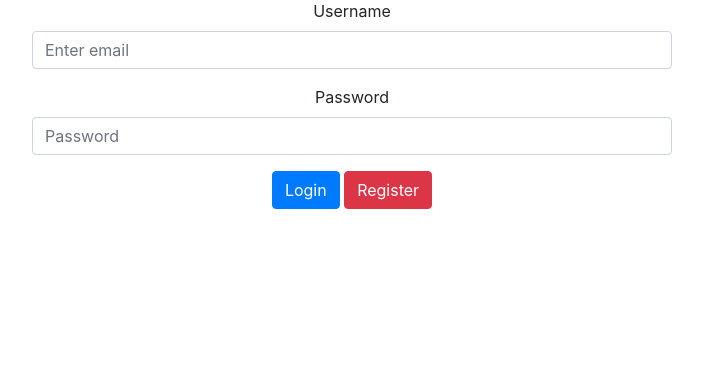
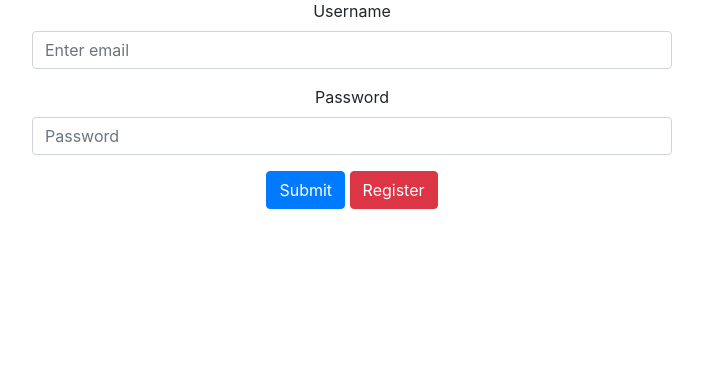
Before and after one commit to CreativePenguin/nounGenerator, a Flask app: page /login in a window 1280 px wide. Shown: the part 253-624 px from the top of the page, without its empty margins (288-991 px from the left). Run offline with Flask 2, Linux system fonts and the light colour scheme; some libraries are stand-ins or nearby versions.

Commit message:
templates/login.html

```diff
--- a/templates/login.html
+++ b/templates/login.html
@@ -14,7 +14,7 @@
                     <label for="exampleInputPassword1">Password</label>
                     <input type="password" class="form-control" id="exampleInputPassword1" placeholder="Password">
                </div>
-               <button type="submit" class="btn btn-primary">Login</button>
+               <button type="submit" class="btn btn-primary">Submit</button>
                <button type="submit" class="btn btn-danger" formaction="/register">Register</button>
 
           </form>
--- a/templates/register.html
+++ b/templates/register.html
@@ -1,7 +1,7 @@
 {% extends "base.html" %}
 
 {% block body %}
-<br> <br>
+<br>
 <h2 class="text-dark" style="text-align: center; padding: 1em;">Register</h2>
 <div class="login-form" style="text-align: center; display: block;">
      <form style="width: 50%; display: inline-block;">
@@ -19,6 +19,8 @@
                <input type="password" class="form-control" id="exampleInputPassword1" placeholder="Password">
           </div>
           <button type="submit" class="btn btn-danger">Submit</button>
+          <button type="submit" class="btn btn-primary" formaction="/login">Login</button>
+
      </form>
 </div>
 {% endblock %}
```
Also changed, not shown: Info.db (added).
